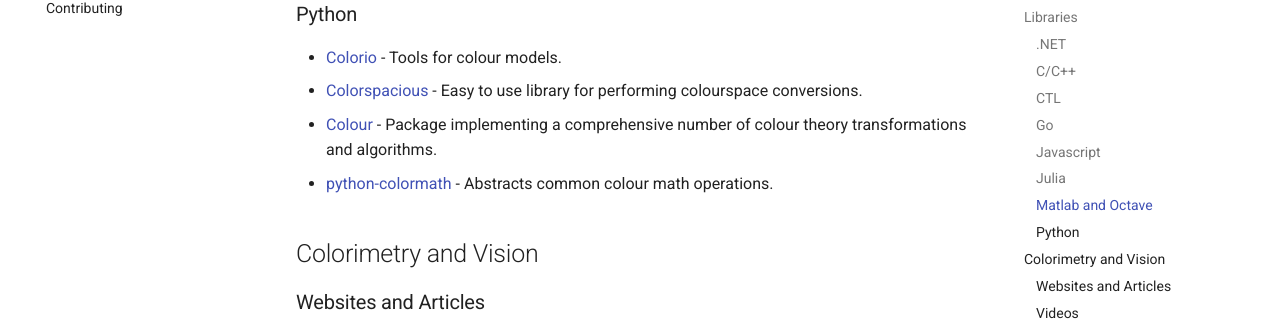
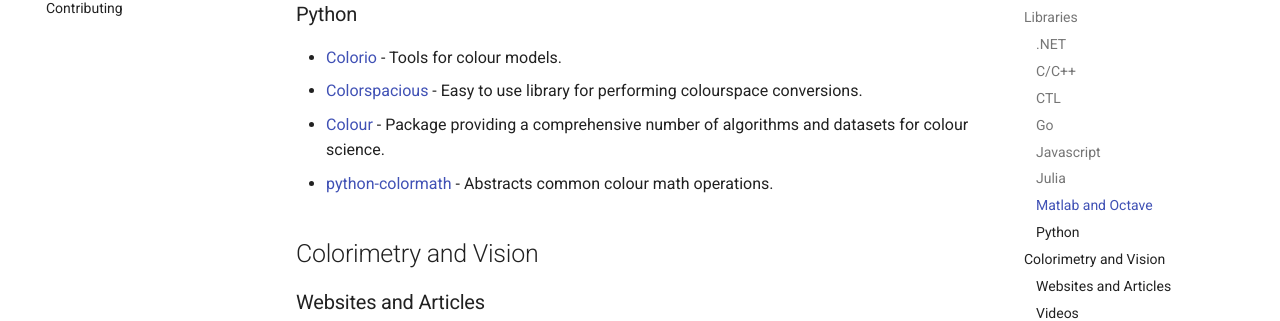
Before and after one commit to colour-science/awesome-colour, an MkDocs documentation site: the page built from docs/index.md, in a window 1280 px wide and 900 px high, scrolled down 2322 px. Shown: the part 145-466 px from the top of the window. Built offline with MkDocs 1.6.1 and Material for MkDocs 9.7.7, drawn with Linux system fonts in a browser that asks for light colours; comment, search, counter and statistics services are not loaded; old or Windows-style settings are respelled for this version of MkDocs.

Commit message:
Update "Colour" project description.

```diff
--- a/docs/index.md
+++ b/docs/index.md
@@ -85,7 +85,7 @@
 
 - [Colorio](https://github.com/nschloe/colorio) - Tools for colour models.
 - [Colorspacious](http://colorspacious.readthedocs.io/) - Easy to use library for performing colourspace conversions.
-- [Colour](https://www.colour-science.org/) - Package implementing a comprehensive number of colour theory transformations and algorithms.
+- [Colour](https://www.colour-science.org/) - Package providing a comprehensive number of algorithms and datasets for colour science.
 - [python-colormath](http://python-colormath.readthedocs.io/) - Abstracts common colour math operations.
 
 ## Colorimetry and Vision
```
Also changed, not shown: readme.md (+1 -1 lines).
